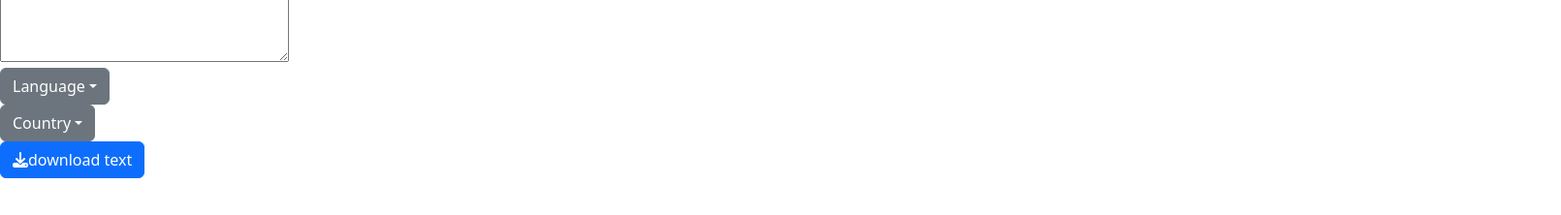
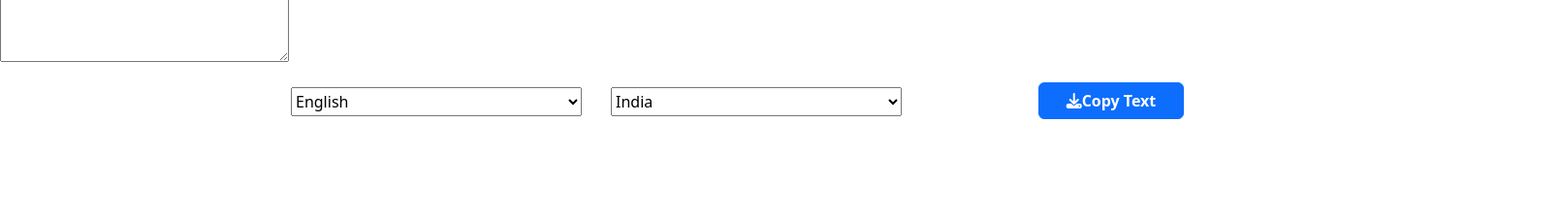
Before and after one commit to sameert89/SpeechRecognitionIEEE, a SvelteKit app: page / in a window 1280 px wide. Shown: the part 406-628 px from the top of the page at 97% size, 1610 px wide, since content can reach past the window. Built offline with nearby package versions, Linux system fonts and the light colour scheme.

Commit message:
First commit

```diff
--- a/src/routes/Inputs.svelte
+++ b/src/routes/Inputs.svelte
@@ -8,28 +8,63 @@
 	var org = 'Alhansat';
 </script>
 
-<div class="dropdown">
-    <button class="btn btn-secondary dropdown-toggle" type="button" data-bs-toggle="dropdown" aria-expanded="false">
-      Language
-    </button>
-    <ul class="dropdown-menu">
-      <li><a class="dropdown-item" href="/">Action</a></li>
-      <li><a class="dropdown-item" href="/">Another action</a></li>
-      <li><a class="dropdown-item" href="/">Something else here</a></li>
-    </ul>
+<div class="droplan">
+  <select id="Language">
+    <option value="1">English</option>
+    <option value="2">हिन्दी</option>
+    <option value="3">తెలుగు</option>
+    <option value="4">मराठी</option>
+    <option value="5">ಕನ್ನಡ</option>
+    <option value="6">தமிழ்</option>
+    <option value="7">മലയാളം</option>
+  </select>
   </div>
-  <div class="dropdown">
-    <button class="btn btn-secondary dropdown-toggle" type="button" data-bs-toggle="dropdown" aria-expanded="false">
-      Country
-    </button>
-    <ul class="dropdown-menu">
-      <li><a class="dropdown-item" href="/">Action</a></li>
-      <li><a class="dropdown-item" href="/">Another action</a></li>
-      <li><a class="dropdown-item" href="/">Something else here</a></li>
-    </ul>
+  <div class="dropcont">
+    <select id="Country">
+      <option value="IN">India</option>
+      <option value="AU">Australia</option>
+      <option value="US">United States</option>
+      <option value="UK">United kingdom</option>
+      <option value="SA">South Africa</option>
+      <option value="CA">Canada</option>
+      <option value="KE">Kenya</option>
+      <option value="TZ">Tanzania</option>
+      <option value="GH">Ghana</option>
+      <option value="NZ">New Zealand</option>
+      <option value="NG">Nigeria</option>
+      <option value="PH">Philippines</option>
+    </select>
   </div>
-  <button type="button" class="btn btn-primary"><i class="fa-solid fa-download"></i>download text</button>
+  <button type="button" class="btn btn-primary"><i class="fa-solid fa-download"></i>Copy Text</button>
 
 <style>
 
+  select{
+    width: 300px;
+    height: 30px;
+    position: relative;
+    left: 300px;
+    top: 20px;
+  }
+
+  .dropcont{
+    position: relative;
+    left: 330px;
+    top: -30.2px;
+  }
+
+  button{
+    position: relative;
+    left: 1071px;
+    top: -45px;
+    width: 150px;
+    color: #fff;
+    font-weight: bold;
+  }
+
+  button:active{
+    transform: scale(0.95);
+    box-shadow: 2px 2px 5px black;
+  }
+
 </style>
```
